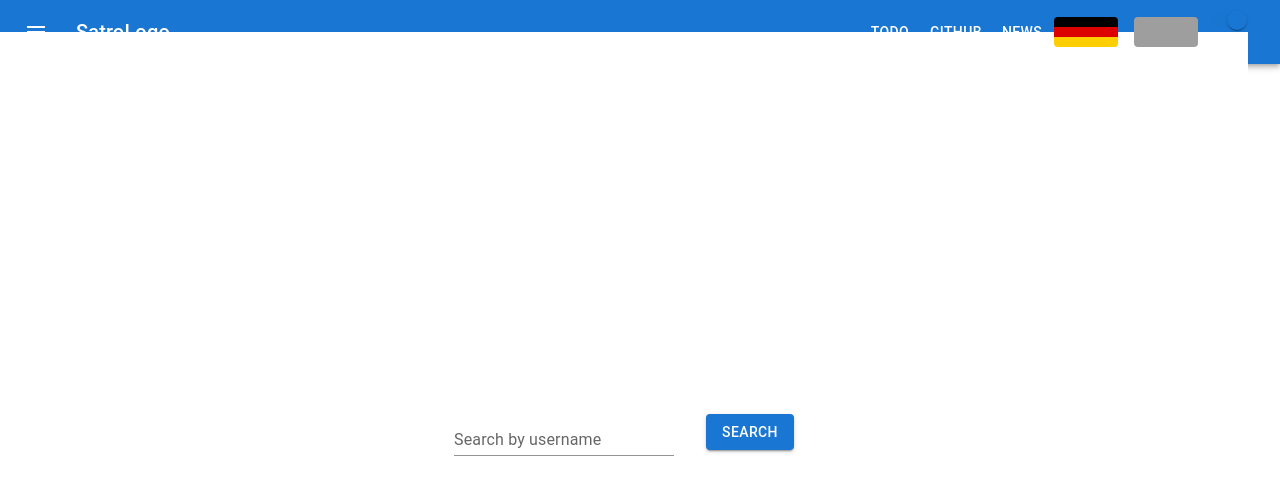
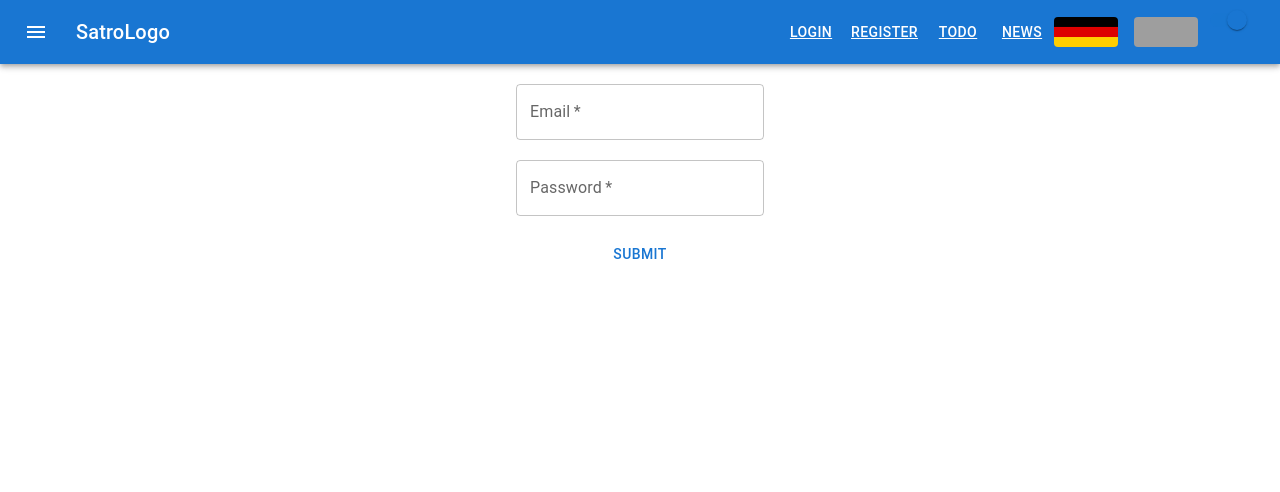
Before and after one commit to Camil-P/React_Practice, a React (Create React App) app: page /github in a window 1280 px wide. Shown: the top 492 px of the page. Built offline with nearby package versions, Linux system fonts and the light colour scheme; no server answers; grey boxes are pictures that could not be loaded.

Commit message:
added login system

```diff
--- a/package.json
+++ b/package.json
@@ -15,6 +15,7 @@
     "react-dom": "^18.2.0",
     "react-router-dom": "^5.3.3",
     "react-scripts": "5.0.1",
+    "universal-cookie": "^4.0.4",
     "web-vitals": "^2.1.4"
   },
   "scripts": {
--- a/src/App.js
+++ b/src/App.js
@@ -1,15 +1,43 @@
-import { useReducer, useState } from "react";
+import { useContext, useEffect, useReducer, useState } from "react";
 import { BrowserRouter, Route, Switch } from "react-router-dom";
 import AppContext from "./Contexts/AppContext";
+import UserContextProvider, { UserContext } from "./Contexts/UserContext";
+import ErrorPage from "./ErrorPage";
 import GitHub from "./GitHubPage/GitHub";
 import Header from "./Header";
+import Login from "./Login/Login";
 import NewsCardDetail from "./NewsCardDetail/NewsCardDetail";
 import News from "./NewsPage/News";
 import appSettingsReducer from "./Reducer/appSettingsReducer";
 import ToDo from "./ToDo/ToDo";
 
 export default function App() {
-  const [appState, dispatch] = useReducer(appSettingsReducer, {
+  const { isUserLogged, dispatchUserState } = useContext(UserContext);
+  console.log("Cookie: " + document.cookie);
+
+  useEffect(() => {
+    const accessTokenFromCookie = document.cookie
+      .split(";")
+      .find((row) => row.includes("accessToken="))
+      ?.split("=")[1];
+
+    const refreshTokenFromCookie = document.cookie
+      .split(";")
+      .find((row) => row.includes("refreshToken="))
+      ?.split("=")[1];
+
+    console.log(accessTokenFromCookie, refreshTokenFromCookie);
+
+    dispatchUserState({
+      type: "setTokens",
+      value: {
+        accessToken: accessTokenFromCookie,
+        refreshToken: refreshTokenFromCookie,
+      },
+    });
+  }, []);
+
+  const [appState, dispatchAppState] = useReducer(appSettingsReducer, {
     language: "English",
     theme: "white",
   });
@@ -17,10 +45,11 @@ export default function App() {
   return (
     <div>
       <BrowserRouter>
-        <AppContext.Provider value={{ appState, dispatch }}>
+        <AppContext.Provider value={{ appState, dispatch: dispatchAppState }}>
           <Header />
           <Switch>
-            <Route path="/github" component={GitHub} />
+            <Route path="/login" component={isUserLogged() ? GitHub : Login} />
+            <Route path="/github" component={isUserLogged() ? GitHub : Login} />
             <Route path="/news" component={News} />
             <Route path="/" exact render={(props) => <ToDo {...props} />} />
             {/* <Route path="/" exact component={ToDo} /> */}
@@ -28,6 +57,7 @@ export default function App() {
               path="/news-card"
               render={(props) => <NewsCardDetail {...props} />}
             />
+            <Route path="*" component={ErrorPage} />
           </Switch>
         </AppContext.Provider>
       </BrowserRouter>
--- /dev/null
+++ b/src/Contexts/UserContext.js
@@ -0,0 +1,25 @@
+import { createContext, useReducer } from "react";
+import userReducer from "../Reducer/userReducer";
+
+export const UserContext = createContext();
+
+export default function UserContextProvider({ children }) {
+  const [userState, dispatchUserState] = useReducer(userReducer, {
+    accessToken: null,
+    refreshToken: null,
+  });
+
+  const isUserLogged = () => userState.accessToken && userState.refreshToken;
+
+  return (
+    <UserContext.Provider
+      value={{
+        userState,
+        dispatchUserState,
+        isUserLogged
+      }}
+    >
+      {children}
+    </UserContext.Provider>
+  );
+}
--- a/src/Core/ThemeGrid.js
+++ b/src/Core/ThemeGrid.js
@@ -23,7 +23,6 @@ const ThemeGrid = ({
       sx={{
         backgroundColor: appState.theme,
         width: "100%",
-        height: "100vh",
       }}
     >
       {children}
--- /dev/null
+++ b/src/ErrorPage.js
@@ -0,0 +1,3 @@
+export default function ErrorPage() {
+    return <div>Nepostojei page!</div>
+}
--- a/src/Header.js
+++ b/src/Header.js
@@ -11,8 +11,10 @@ import { Link } from "react-router-dom";
 import FlagButton from "./FlagButton";
 import { Grid, Switch } from "@mui/material";
 import AppContext from "./Contexts/AppContext";
+import { UserContext } from "./Contexts/UserContext";
 
-const Header = (props) => {
+const Header = () => {
+  const { isUserLogged } = React.useContext(UserContext);
   const { dispatch, appState } = React.useContext(AppContext);
 
   return (
@@ -31,18 +33,36 @@ const Header = (props) => {
           <Typography variant="h6" component="div" sx={{ flexGrow: 1 }}>
             SatroLogo
           </Typography>
+          {!isUserLogged() && (
+            <Button color="inherit">
+              <Link style={{ color: "white" }} to="/login">
+                Login
+              </Link>
+              {/* <CustomLink href="/news">News</CustomLink> */}
+            </Button>
+          )}
+          {!isUserLogged() && (
+            <Button color="inherit">
+              <Link style={{ color: "white" }} to="/register">
+                Register
+              </Link>
+              {/* <CustomLink href="/news">News</CustomLink> */}
+            </Button>
+          )}
           <Button color="inherit">
             <Link style={{ color: "white" }} to="/">
               ToDo
             </Link>
             {/* <CustomLink href="/news">News</CustomLink> */}
           </Button>
+          {isUserLogged() && (
             <Button color="inherit">
               <Link style={{ color: "white" }} to="/github">
                 Github
               </Link>
               {/* <CustomLink href="/github">Github</CustomLink> */}
             </Button>
+          )}
           <Button color="inherit">
             <Link style={{ color: "white" }} to="/news">
               News
@@ -67,6 +87,7 @@ const Header = (props) => {
                   }
                 />
               </Grid>
+              <Grid>
                 <Switch
                   checked={appState.theme === "white"}
                   onChange={(event) =>
@@ -79,6 +100,7 @@ const Header = (props) => {
                 />
               </Grid>
             </Grid>
+          </Grid>
         </Toolbar>
       </AppBar>
     </Box>
--- /dev/null
+++ b/src/Login/Login.js
@@ -0,0 +1,70 @@
+import { Button, Grid, TextField } from "@mui/material";
+import axios from "axios";
+import { useContext, useState } from "react";
+import { UserContext } from "../Contexts/UserContext";
+import Cookies from 'universal-cookie';
+
+const Login = () => {
+  const [loginData, setLoginData] = useState({ email: "", password: "" });
+  const { userState, dispatchUserState } = useContext(UserContext);
+
+  const submitLogin = () => {
+    const { email, password } = loginData;
+    const loginBody = { email, password };
+
+    axios
+      .post("http://localhost:8000/api/sessions", loginBody)
+      .then(({ data }) =>
+      {
+        window.history.pushState(null, "", "http://localhost:3000/github");
+        dispatchUserState({
+          type: "setTokens",
+          value: {
+            accessToken: data.accesToken,
+            refreshToken: data.refreshToken,
+          },
+        });
+        // const cookies = new Cookies();
+        // cookies.set('accessToken', userState.accessToken);
+        // cookies.set('refreshToken', userState.refreshToken);
+        document.cookie = `accessToken=${data.accesToken};max-age=180`;
+        document.cookie = `refreshToken=${data.refreshToken};max-age=360`;
+        console.log(data.accesToken, data.refreshToken);
+      }
+      )
+      .catch((e) => console.log(e));
+  };
+
+  return (
+    <Grid container direction="column" alignItems="center">
+      <Grid sx={{ mt: "20px" }}>
+        <TextField
+          required
+          id="outlined-required"
+          label="Email"
+          onChange={(e) => {
+            setLoginData({ ...loginData, email: e.target.value });
+          }}
+          defaultValue={loginData.email}
+        />
+      </Grid>
+      <Grid sx={{ mt: "20px" }}>
+        <TextField
+          required
+          id="outlined-password-input"
+          label="Password"
+          type="password"
+          onChange={(e) => {
+            setLoginData({ ...loginData, password: e.target.value });
+          }}
+          defaultValue={loginData.password}
+        />
+      </Grid>
+      <Grid sx={{ mt: "20px" }}>
+        <Button onClick={submitLogin}>Submit</Button>
+      </Grid>
+    </Grid>
+  );
+};
+
+export default Login;
--- /dev/null
+++ b/src/Reducer/userReducer.js
@@ -0,0 +1,9 @@
+export default function userReducer(state, { value, type }) {
+    switch (type) {
+        case 'setTokens':
+            return {...state, refreshToken: value.refreshToken, accessToken: value.accessToken};
+
+        default:
+            return new Error("Type not found!");
+    }
+}
--- a/src/index.js
+++ b/src/index.js
@@ -1,7 +1,12 @@
 import React from "react";
 import ReactDOM from "react-dom/client";
 import App from "./App";
+import UserContextProvider from "./Contexts/UserContext";
 
 const root = ReactDOM.createRoot(document.getElementById("root"));
 
-root.render(<App></App>);
+root.render(
+  <UserContextProvider>
+    <App></App>
+  </UserContextProvider>
+);
```
Also changed, not shown: 1 other file (tests, documents, lock files or other folders). Lines whose indentation alone changed are shown as unchanged.
